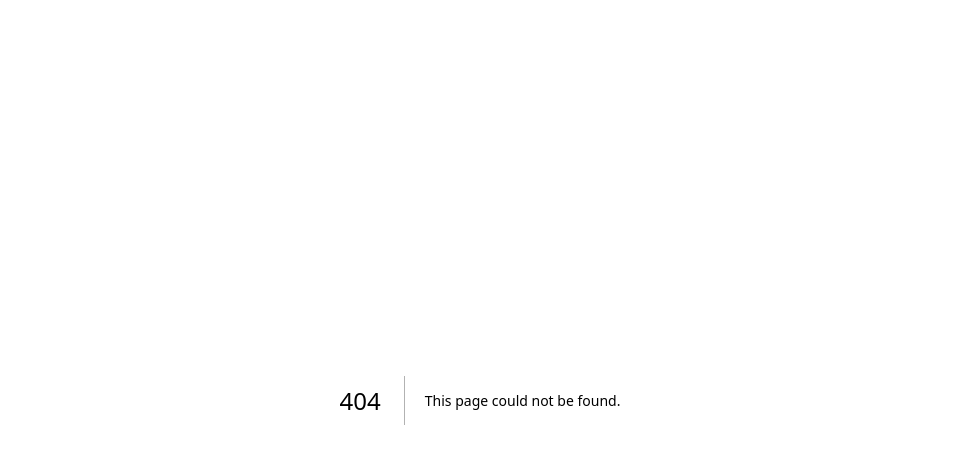
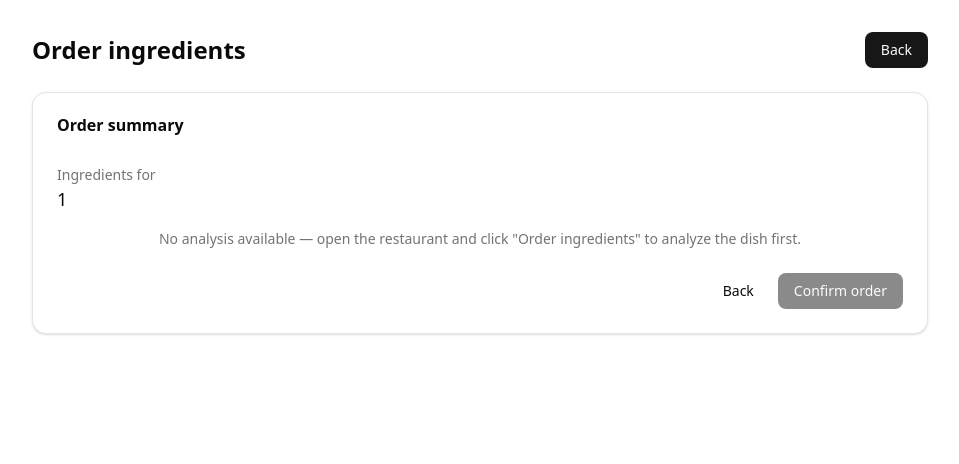
Before and after one commit to ptzburn/junction25, a Next.js app: page /order/1 in a window 1280 px wide. Before the commit this address had no page. Shown: the top 464 px of the page, without its empty margins (160-1119 px from the left). Built offline with nearby package versions, Linux system fonts and the light colour scheme.

Commit message:
Added Order Summary

```diff
--- /dev/null
+++ b/src/app/order/[dishId]/page.tsx
@@ -0,0 +1,182 @@
+"use client";
+
+import React, { useEffect, useMemo, useState } from "react";
+import Link from "next/link";
+
+import { Button } from "@/components/ui/button";
+import { Spinner } from "@/components/ui/spinner";
+import { Card, CardContent, CardHeader, CardTitle, CardFooter } from "@/components/ui/card";
+
+type Props = {
+  params: { dishId: string };
+};
+
+type DishAnalysis = {
+  ingredients: string[];
+  totalPrice?: number;
+  deliveryETA?: string;
+  cached?: boolean;
+};
+
+export default function OrderDishPage({ params }: Props) {
+  const { dishId } = params;
+  const [analysis, setAnalysis] = useState<DishAnalysis | null>(null);
+
+  useEffect(() => {
+    try {
+      const raw = sessionStorage.getItem(`analysis:${dishId}`);
+      if (raw) {
+        const parsed = JSON.parse(raw) as DishAnalysis;
+        setAnalysis(parsed);
+      }
+    } catch (e) {
+      // ignore
+    }
+  }, [dishId]);
+
+  const ingredients = analysis?.ingredients ?? [];
+
+  const prices = useMemo(() => {
+    if (!ingredients.length) return [] as number[];
+    const total = (analysis?.totalPrice ?? 0) || 0;
+    const n = ingredients.length;
+
+    // if no total provided, pick a random total between 5 and 30
+    const targetTotal = total > 0 ? total : Number((Math.random() * 25 + 5).toFixed(2));
+
+    // generate random weights
+    const weights = Array.from({ length: n }, () => Math.random());
+    const weightSum = weights.reduce((s, w) => s + w, 0);
+    const rawPrices = weights.map(w => (w / weightSum) * targetTotal);
+
+    // round to cents, adjust last item to ensure sum equals targetTotal
+    const rounded = rawPrices.map(p => Math.round(p * 100) / 100);
+    const roundedSum = rounded.reduce((s, p) => s + p, 0);
+    const diff = Math.round((targetTotal - roundedSum) * 100) / 100;
+    rounded[rounded.length - 1] = Math.round((rounded[rounded.length - 1] + diff) * 100) / 100;
+
+    return rounded;
+  }, [analysis]);
+
+  function formatCurrency(v: number) {
+    return `€${v.toFixed(2)}`;
+  }
+
+  function parseEstimatedTime(input?: string) {
+    if (!input) return null;
+    // find first HH:MM or HH.MM or H:MM pattern
+    const m = input.match(/(\d{1,2}[:.]\d{2})/);
+    if (!m) return null;
+    const t = m[1].replace(".", ":");
+    const [hh, mm] = t.split(":").map(Number);
+    const now = new Date();
+    now.setHours(hh, mm, 0, 0);
+    return now;
+  }
+
+  function etaRangeText(input?: string) {
+    const est = parseEstimatedTime(input);
+    if (!est) return null;
+    const start = new Date(est.getTime() - 5 * 60_000);
+    const end = new Date(est.getTime() + 5 * 60_000);
+    const fmt = (d: Date) => d.getHours().toString().padStart(2, "0") + ":" + d.getMinutes().toString().padStart(2, "0");
+    return `${fmt(start)} - ${fmt(end)}`;
+  }
+
+  const etaRange = etaRangeText(analysis?.deliveryETA ?? undefined);
+
+  const [confirming, setConfirming] = useState(false);
+  const [confirmResult, setConfirmResult] = useState<null | { orderId: string; etaHuman?: string }>(null);
+  const [confirmError, setConfirmError] = useState<string | null>(null);
+
+  async function handleConfirm() {
+    setConfirmError(null);
+    setConfirming(true);
+    setConfirmResult(null);
+    try {
+      const res = await fetch('/api/buy-ingredients', {
+        method: 'POST',
+        headers: { 'Content-Type': 'application/json' },
+        body: JSON.stringify({ ingredients }),
+      });
+      if (!res.ok) throw new Error(`HTTP ${res.status}`);
+      const json = await res.json();
+      setConfirmResult({ orderId: json.orderId, etaHuman: json.eta?.human });
+      // optionally clear sessionStorage for this dish
+      try { sessionStorage.removeItem(`analysis:${dishId}`); } catch {}
+    } catch (err: any) {
+      setConfirmError(err?.message ?? 'Failed to place order');
+    } finally {
+      setConfirming(false);
+    }
+  }
+
+  return (
+    <main className="bg-background text-foreground min-h-screen p-8">
+      <div className="mx-auto max-w-4xl">
+        <div className="mb-6 flex items-center justify-between">
+          <h1 className="text-2xl font-semibold">Order ingredients</h1>
+          <Button asChild>
+            <Link href="/">Back</Link>
+          </Button>
+        </div>
+
+        <Card>
+          <CardHeader>
+            <CardTitle>Order summary</CardTitle>
+          </CardHeader>
+          <CardContent>
+            <div className="mb-4">
+              <div className="text-sm text-muted-foreground">Ingredients for</div>
+              <div className="font-medium text-lg">{dishId}</div>
+            </div>
+
+            {analysis ? (
+              <div className="grid gap-2">
+                {analysis.ingredients.map((ing, i) => (
+                  <div key={i} className="flex items-center justify-between rounded-md border px-4 py-2">
+                    <div className="text-sm">{ing}</div>
+                    <div className="font-medium text-sm">{formatCurrency(prices[i] ?? 0)}</div>
+                  </div>
+                ))}
+
+                <div className="pt-4 border-t mt-2 flex flex-col items-center">
+                  <div className="text-sm text-muted-foreground">Estimated total</div>
+                  <div className="font-semibold text-2xl">{formatCurrency(prices.reduce((s, p) => s + p, 0))}</div>
+
+                  {etaRange && (
+                    <div className="mt-3 text-sm text-muted-foreground">Delivery window</div>
+                  )}
+                  {etaRange && (
+                    <div className="mt-1 text-white font-semibold text-xl">{etaRange}</div>
+                  )}
+                </div>
+              </div>
+            ) : (
+              <div className="text-center text-sm text-muted-foreground">No analysis available — open the restaurant and click "Order ingredients" to analyze the dish first.</div>
+            )}
+          </CardContent>
+
+          <CardFooter className="flex items-center justify-between">
+            <div>
+              {confirmError && <div className="text-destructive text-sm">{confirmError}</div>}
+              {confirmResult && (
+                <div className="text-sm">
+                  Order placed: <span className="font-medium">{confirmResult.orderId}</span>
+                </div>
+              )}
+            </div>
+            <div className="flex items-center gap-2">
+              <Button variant="ghost" asChild>
+                <Link href="/">Back</Link>
+              </Button>
+              <Button onClick={handleConfirm} disabled={!analysis || confirming}>
+                {confirming ? <Spinner /> : "Confirm order"}
+              </Button>
+            </div>
+          </CardFooter>
+        </Card>
+      </div>
+    </main>
+  );
+}
--- a/src/app/restaurants/[slug]/page.tsx
+++ b/src/app/restaurants/[slug]/page.tsx
@@ -15,6 +15,7 @@ import type { Dish, Restaurant } from "@/types/restaurant";
 
 import dishesJson from "../../../../data/dishes.json";
 import restaurantsJson from "../../../../data/restaurants.json";
+import OrderIngredientsButton from "@/components/order/OrderIngredientsButton";
 
 type RestaurantDishData = {
   restaurantDishes: Dish[];
@@ -218,6 +219,8 @@ export default async function RestaurantPage({ params }: RestaurantPageProps) {
                           {dish.badge}
                         </Badge>
                       ) : null}
+                      {/* Order ingredients uses a client component to analyze the dish then navigate */}
+                      <OrderIngredientsButton dishId={dish.id} dishName={dish.name} imageUrl={dish.image} />
                     </div>
                   </div>
                 ))}
--- /dev/null
+++ b/src/components/order/OrderIngredientsButton.tsx
@@ -0,0 +1,50 @@
+"use client";
+
+import React, { useState } from "react";
+import { useRouter } from "next/navigation";
+import { Button } from "@/components/ui/button";
+import { Spinner } from "@/components/ui/spinner";
+import { useAnalyzeDish } from "@/hooks/use-orders";
+
+type Props = {
+  dishId: string;
+  dishName: string;
+  imageUrl?: string;
+};
+
+export default function OrderIngredientsButton({ dishId, dishName, imageUrl }: Props) {
+  const router = useRouter();
+  const [loading, setLoading] = useState(false);
+  const analyze = useAnalyzeDish();
+
+  async function handleClick() {
+    setLoading(true);
+    try {
+      const payload = { dishName, imageUrl };
+      const result = await analyze.mutateAsync(payload as any);
+
+      // store analysis in sessionStorage keyed by dishId
+      try {
+        sessionStorage.setItem(`analysis:${dishId}`, JSON.stringify(result));
+      } catch (e) {
+        // ignore storage errors
+      }
+
+      // navigate to order page
+      router.push(`/order/${dishId}`);
+    } catch (err) {
+      // keep simple: log and navigate anyway
+      // eslint-disable-next-line no-console
+      console.error(err);
+      router.push(`/order/${dishId}`);
+    } finally {
+      setLoading(false);
+    }
+  }
+
+  return (
+    <Button size="sm" onClick={handleClick} disabled={loading}>
+      {loading ? <Spinner /> : "Order ingredients"}
+    </Button>
+  );
+}
```
